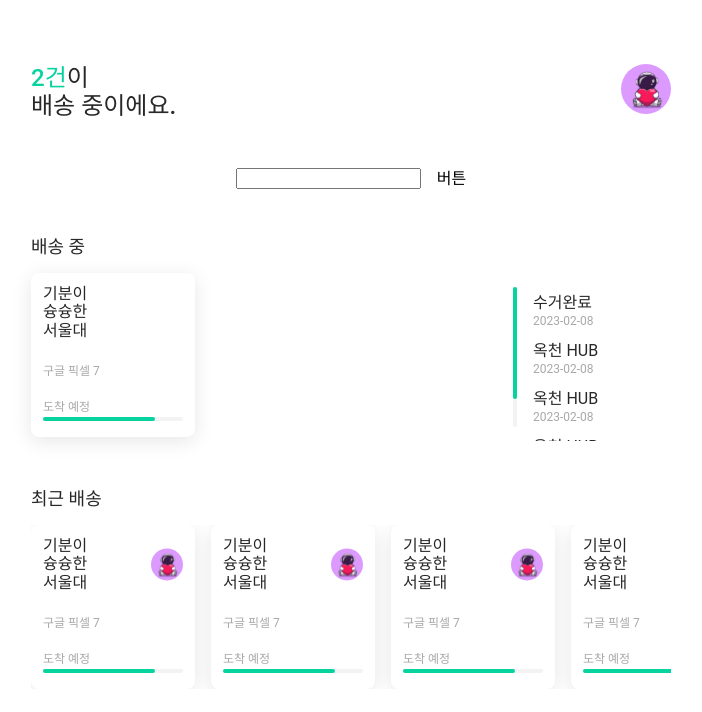
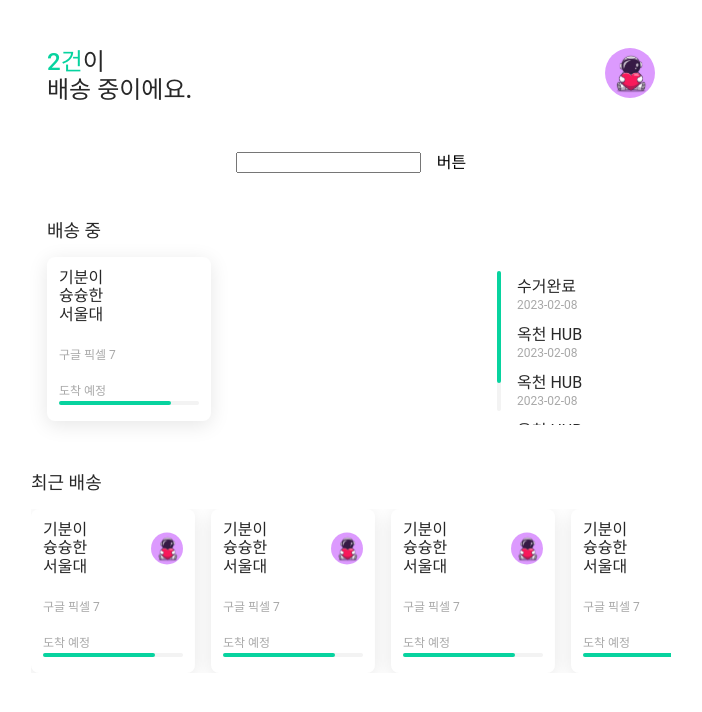
Before and after one commit to gdsc-ssu/ssung-delivery-frontend, a React (Vite) app in the folder packages/app/user-client/: page / in a window 1280 px wide. Shown: the top 712 px of the page, without its empty margins (289-991 px from the left). Built offline with nearby package versions, Linux system fonts and the light colour scheme.

Commit message:
chore: body  padding 구조 변경 (캐로셀 문제)

```diff
--- a/packages/app/user-client/src/App/App.header.tsx
+++ b/packages/app/user-client/src/App/App.header.tsx
@@ -1,6 +1,6 @@
 import styled from '@emotion/styled'
 import { memo } from 'react'
-import { Flex } from '../component/Layout'
+import { ComponentContainer, Flex } from '../component/Layout'
 import { Text, Title } from '../component/Text'
 interface HeaderProps {
   count: number
@@ -9,7 +9,7 @@ interface HeaderProps {
 
 const Header = (props: HeaderProps) => {
   return (
-    <div>
+    <ComponentContainer>
       <Flex flexDirection={'row'} justifyContent={'space-between'}>
         <div>
           <Title>
@@ -22,7 +22,7 @@ const Header = (props: HeaderProps) => {
           <img src={props.profileThumb} alt="프로필 사진" />
         </div>
       </Flex>
-    </div>
+    </ComponentContainer>
   )
 }
 
--- a/packages/app/user-client/src/App/App.shipping.tsx
+++ b/packages/app/user-client/src/App/App.shipping.tsx
@@ -1,7 +1,7 @@
 import styled from '@emotion/styled'
 import { memo } from 'react'
 import Card from '../component/Card'
-import { Flex, Spacer } from '../component/Layout'
+import { ComponentContainer, Flex, Spacer } from '../component/Layout'
 import Progress from '../component/ProgressBar'
 import { SubTitle, Text } from '../component/Text'
 
@@ -10,7 +10,7 @@ const Shipping = () => {
   // 배송 중인 정보 카드 위치 (진행 상태)
 
   return (
-    <div>
+    <ComponentContainer>
       <SubTitle>배송 중</SubTitle>
       <Spacer height="1rem" />
       <Flex justifyContent={'space-between'}>
@@ -62,7 +62,7 @@ const Shipping = () => {
           </Flex>
         </ShipHistoryContainer>
       </Flex>
-    </div>
+    </ComponentContainer>
   )
 }
 
--- a/packages/app/user-client/src/component/Layout.tsx
+++ b/packages/app/user-client/src/component/Layout.tsx
@@ -9,10 +9,13 @@ import {
 } from 'styled-system'
 
 const BodyContainer = styled.div`
-  padding: 1rem;
   margin: 0 auto;
   max-width: 640px;
   min-width: 320px;
+`
+
+const ComponentContainer = styled.div`
+  padding: 0 1rem;
 `
 
 const Spacer = styled.div(({ height }: { height?: string }) => [
@@ -29,4 +32,4 @@ const Flex = styled.div<FlexProps>`
   cursor: pointer;
 `
 
-export { BodyContainer, Spacer, Flex }
+export { BodyContainer, ComponentContainer, Spacer, Flex }
```
